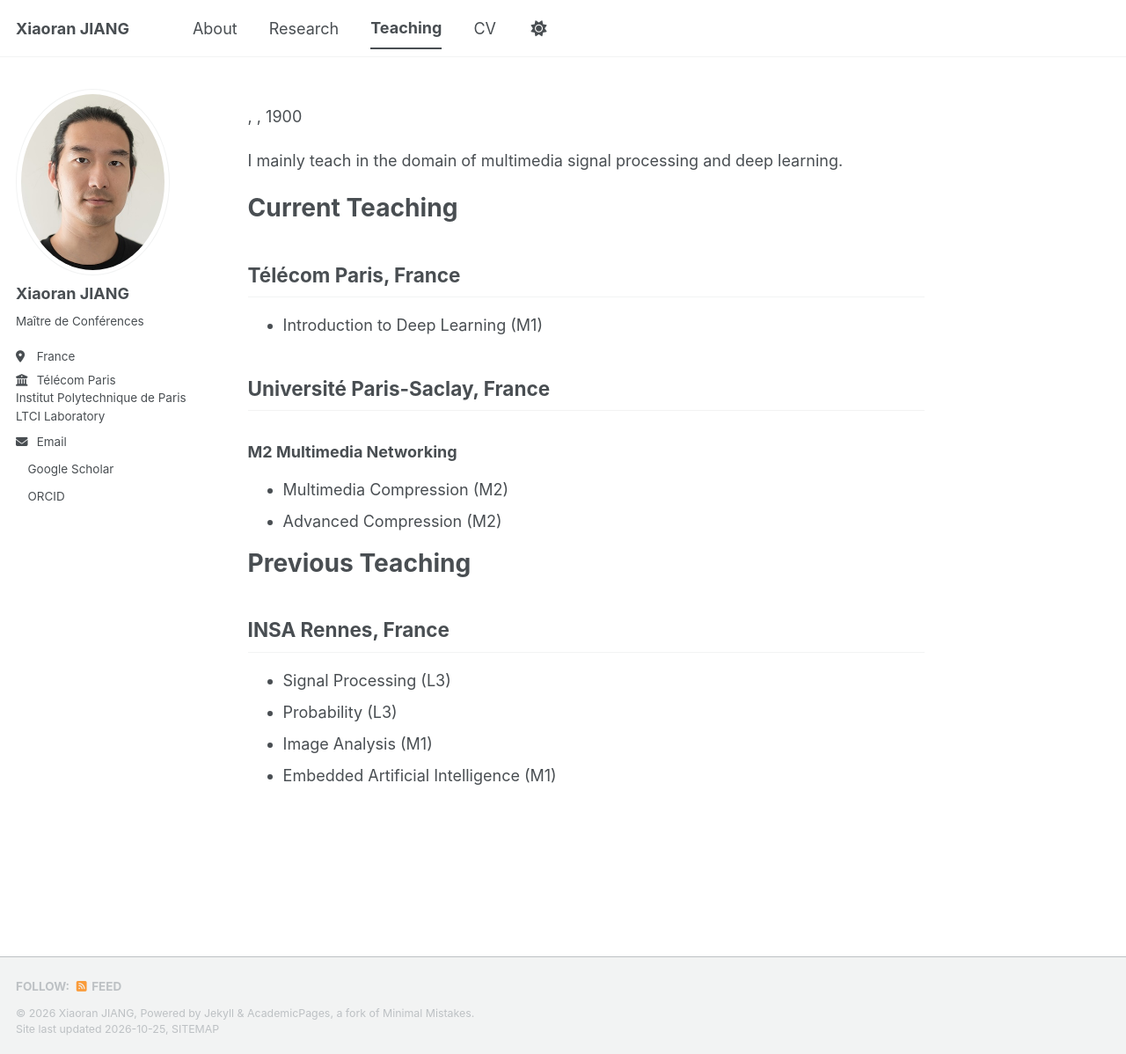
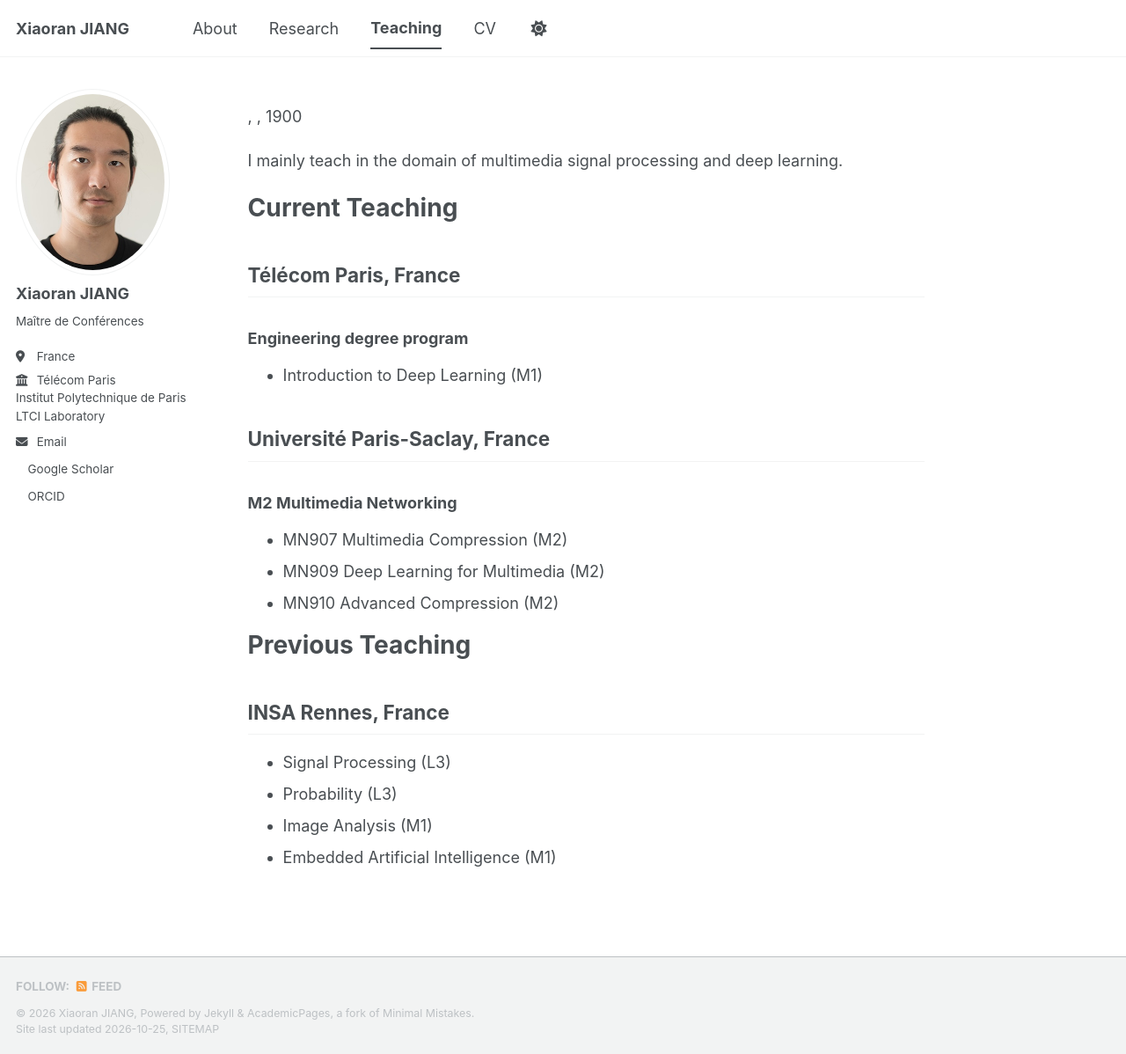
Before and after one commit to xiaoranjiang/xiaoranjiang.github.io, a Jekyll site: the page built from _pages/teaching.md, in a window 1280 px wide and 1198 px high. Shown: the whole window at 88% size. Built offline with Jekyll 4.4.1, drawn with Linux system fonts in a browser that asks for light colours; a style sheet for code colours, icons or effects is not loaded.

Commit message:
Update teaching.md

```diff
--- a/_pages/teaching.md
+++ b/_pages/teaching.md
@@ -8,12 +8,14 @@ I mainly teach in the domain of multimedia signal processing and deep learning.
 Current Teaching
 ======
 ## Télécom Paris, France
+### Engineering degree program
 - Introduction to Deep Learning (M1)
 
 ## Université Paris-Saclay, France
 ### M2 Multimedia Networking
-- Multimedia Compression (M2)
-- Advanced Compression (M2)
+- MN907 Multimedia Compression (M2)
+- MN909 Deep Learning for Multimedia (M2)
+- MN910 Advanced Compression (M2)
 
 
 Previous Teaching
```
